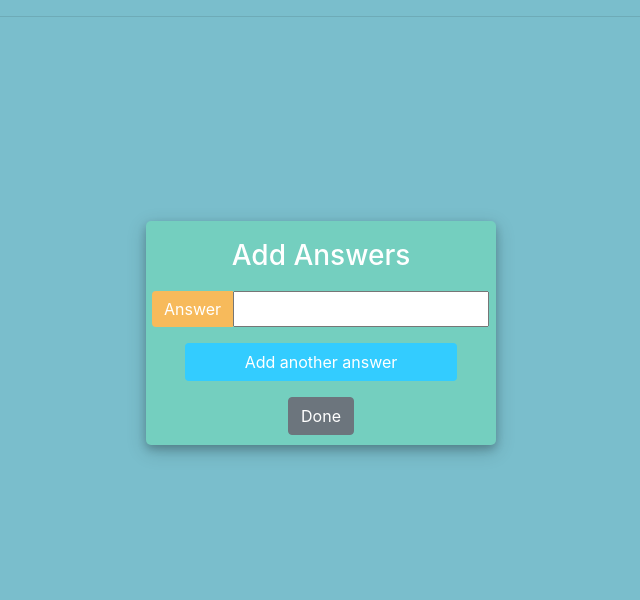
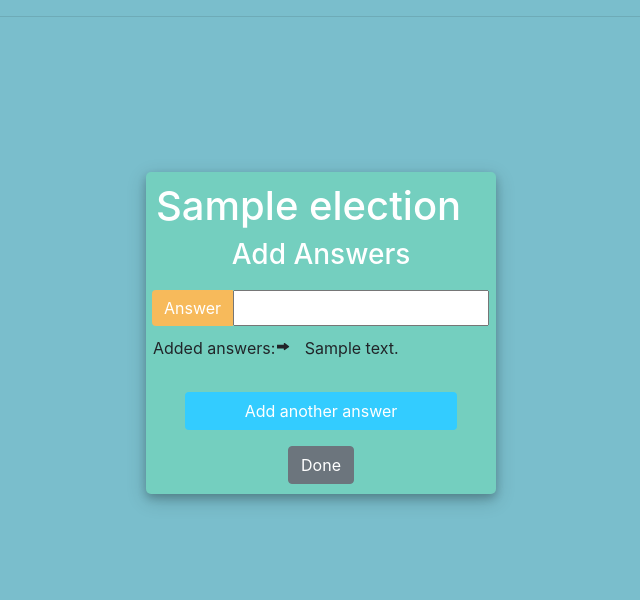
Before and after one commit to Wolfenekxd/Pollapp, a Django app: page /polls/answers/1 in a window 1280 px wide. Shown: the part 43-643 px from the top of the page, without its empty margins (319-959 px from the left). Run offline with Django 3.2, Linux system fonts and the light colour scheme; tables that the repository leaves empty hold one stand-in row (values such as "Sample post"); some libraries are stand-ins or nearby versions.

Commit message:
corrected voting list

```diff
--- a/Pollapp/settings.py
+++ b/Pollapp/settings.py
@@ -44,7 +44,7 @@ INSTALLED_APPS = [
     'votingstage',
     'crispy_forms',
     'rest_framework',
-    'bootstrap_datepicker_plus'
+    'bootstrap_datepicker_plus',
 ]
 
 MIDDLEWARE = [
--- a/templates/cast/samplevote.html
+++ b/templates/cast/samplevote.html
@@ -12,7 +12,7 @@
     <div class="user_card" style="margin-left: 10%;">
     <form action="" method="post">
 	{% csrf_token %}
-	{% for answer in answers %}
+	{% for answer in Answers %}
 		<div class="form-check">
 			<input
 				type="radio"
--- a/templates/polls/answers_form.html
+++ b/templates/polls/answers_form.html
@@ -6,7 +6,7 @@
 	<div class="container h-75">
 		<div class="d-flex justify-content-center h-100">
 			<div class="user_card">
-				<h1>{{ election }}</h1>
+				<h1 id="form-title">{{ election }}</h1>
 				<div class="d-flex justify-content-center">
 					<h3 id="form-title">Add Answers</h3>
 				</div>
@@ -19,7 +19,17 @@
 								{{answer_form.Answer}}
                             </div>
                             <div class="d-flex justify-content-center form_container" >
-                                <!--{{election_form.Question}}-->
+								<p>Added answers:</p>
+								{% if answer_list %}
+								{% for answer in answer_list %}
+								<p>
+								<svg width="1em" height="1em" viewBox="0 0 16 16" class="bi bi-forward-fill" fill="currentColor" xmlns="http://www.w3.org/2000/svg">
+									<path d="M9.77 12.11l4.012-2.953a.647.647 0 0 0 0-1.114L9.771 5.09a.644.644 0 0 0-.971.557V6.65H2v3.9h6.8v1.003c0 .505.545.808.97.557z"/>
+								  </svg> &nbsp; {{answer}} </p>
+								{% endfor %}
+								{% else %}
+								<p>No answers nave been added yet</p>
+								{% endif %}
                             </div>
 						</div>
 							<div class="d-flex justify-content-center mt-3 login_container">
--- a/templates/polls/avalaible.html
+++ b/templates/polls/avalaible.html
@@ -9,7 +9,7 @@
     <div class="user_card mb-4" style="margin-left: 10%;">
         <p class="lead">{{ question }}</p>
         <a href="{% url 'votingbooth:polls/detail' question.pk %}" class="btn btn-primary btn-sm mb-2">Details</a>
-        <a href="{% url 'votingstage:sample' %}" class="btn btn-primary btn-sm mb-2">Vote Now</a>
+        <a href="{% url 'votingstage:cast/choice' question.pk %}" class="btn btn-primary btn-sm mb-2">Vote Now</a>
         <a href="{% url 'votingbooth:polls/results' question.pk %}" class="btn btn-secondary btn-sm mb-2">Results</a>
     </div>
 </div>
--- a/votingbooth/views.py
+++ b/votingbooth/views.py
@@ -84,7 +84,7 @@ def create_poll(request):
     return render(request, 'polls/polls_form.html', {'election_form':election_form})
 
 def create_answers(request,pk):
-
+    election = Election.objects.get(pk=pk)
     if request.method == 'POST':
         answer_form = AnswerForm(data=request.POST)
         if answer_form.is_valid():
@@ -97,7 +97,13 @@ def create_answers(request,pk):
     else:
         answer_form = AnswerForm()
 
-    return render(request, 'polls/answers_form.html', {'answer_form':answer_form})
+    answer_list = Answers.objects.filter(Election_Id=pk)
+    context = {
+        'answer_form':answer_form,
+        'election':election,
+        'answer_list':answer_list
+        }
+    return render(request, 'polls/answers_form.html',context )
 
 
 def success(request):
--- a/votingstage/urls.py
+++ b/votingstage/urls.py
@@ -5,7 +5,7 @@ from votingstage import views
 app_name = 'votingstage'
 
 urlpatterns = [
-    path('<int:pk>', views.choice, name='cast/choice'),
-    path('<int:pk>/cast', views.vote, name='vote'),
+    path('<int:pk>/', views.choice, name='cast/choice'),
+    #path('<int:pk>/cast', views.vote, name='vote'),
     path('cast_ballot', views.sample_vote, name='sample')
 ]
--- a/votingstage/views.py
+++ b/votingstage/views.py
@@ -16,7 +16,7 @@ def choice(request, pk):
     return render(request, 'cast/choice.html', context)
 
 
-def vote(request, pk):
+'''def vote(request, pk):
     question = get_object_or_404(Election, pk=pk)
     try:
         selected_choice = question.choice_set.get(pk=request.POST['choice'])
@@ -28,7 +28,7 @@ def vote(request, pk):
     else:
         selected_choice.Result += 1
         selected_choice.save()
-        return HttpResponseRedirect(reverse('polls:polls/results', args=(question.id,)))
+        return HttpResponseRedirect(reverse('polls:polls/results', args=(question.id,)))'''
 
 def sample_vote(request):
     answers = Answers.objects.filter(Election_Id=1)
```
Also changed, not shown: templates/cast/choice.html (+19 -14 lines).
